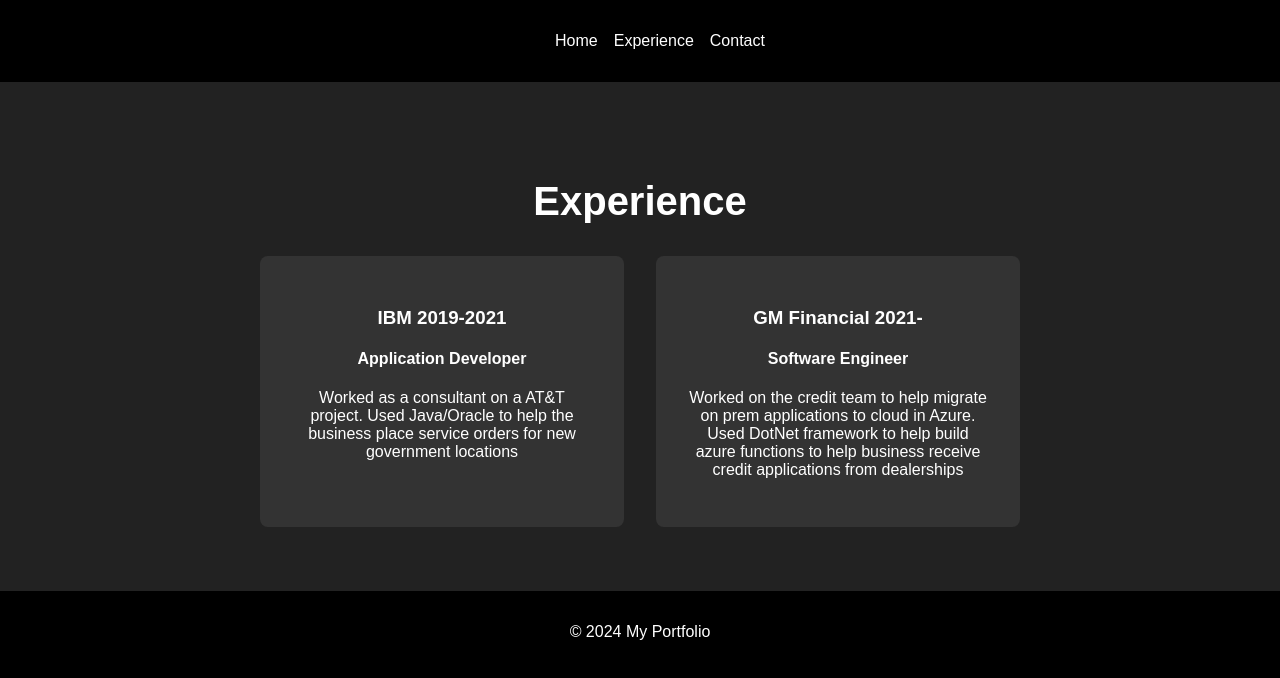
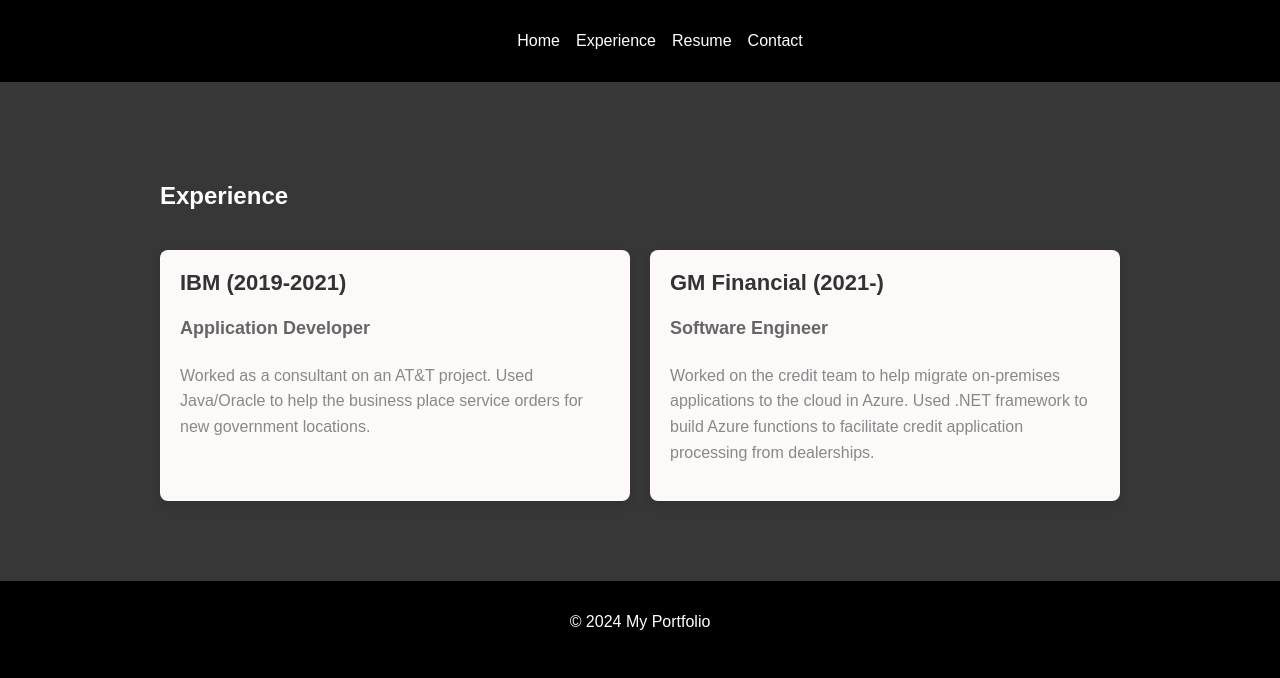
Before and after one commit to edwingomez12/edwingomez12.github.io, a React (Create React App) app: page /projects in a window 1280 px wide. Shown: the top 678 px of the page. Built offline with nearby package versions, Linux system fonts and the light colour scheme.

Commit message:
Change stylings

```diff
--- a/src/components/Header.js
+++ b/src/components/Header.js
@@ -11,6 +11,7 @@
           <ul>
             <li><Link to="/">Home</Link></li>
             <li><Link to="/projects">Experience</Link></li>
+            <li><a href="https://drive.google.com/file/d/1kF_FK0N3_86Yb2D_ujZKn_c9qVK0bJtZ/view?usp=drive_link" target="_blank" rel="noopener noreferrer">Resume</a></li>
             <li><Link to="/contact">Contact</Link></li>
           </ul>
         </nav>
--- a/src/components/Home.css
+++ b/src/components/Home.css
@@ -18,7 +18,12 @@
     background: url('/public/Me.jpeg') no-repeat center center/cover;
     border-radius: 15px;
     box-shadow: 0 4px 30px rgba(0, 0, 0, 0.1);
-    transition: transform 0.3s ease, filter 0.3s ease;
+    transition: transform 0.3s ease, filter 0.3s ease, opacity 1s ease-out; /* Added opacity transition */
+    opacity: 0; /* Start with opacity 0 to create a loading effect */
+  }
+
+  .image.loaded {
+    opacity: 1; /* Fade in the image when loaded */
   }
 
   .image:hover {
--- a/src/components/Home.js
+++ b/src/components/Home.js
@@ -1,12 +1,25 @@
-import React from 'react';
+import React, {useEffect, useState }from 'react';
 import { ReactTyped } from "react-typed";
+
 import './Home.css';
 
+
 const Home = () => {
+
+    const [imageLoaded, setImageLoaded] = useState(false);
+
+  useEffect(() => {
+    const img = new Image();
+    img.onload = () => {
+      setImageLoaded(true);
+    };
+    img.src = '/Me.jpeg'; // Replace with your actual image URL
+  }, []);
+
   return (
     <section className="home">
       <div className="left-side">
-        <div className="image"></div>
+      <div className={`image ${imageLoaded ? 'loaded' : ''}`} style={{ backgroundImage: `url('/Me.jpeg')` }}></div>
       </div>
       <div className="right-side">
         <div className="content">
--- a/src/components/Projects.css
+++ b/src/components/Projects.css
@@ -1,24 +1,48 @@
 .projects {
-    background-color: #222;
-    color: #fff;
-    padding: 4rem 2rem;
-    text-align: center;
+  padding: 80px 0;
+  background-color: #383737; /* Light background color */
 }
 
-  .projects h2 {
-    font-size: 2.5rem;
-    margin-bottom: 2rem;
+.container {
+  max-width: 960px;
+  margin: 0 auto;
+  padding: 0 15px;
 }
 
 .project-list {
-    display: flex;
-    gap: 2rem;
-    justify-content: center;
+  display: grid;
+  grid-template-columns: repeat(auto-fit, minmax(300px, 1fr));
+  grid-gap: 20px;
+  margin-top: 40px;
 }
 
 .project-item {
-    background-color: #333;
-    padding: 2rem;
+  background-color: #fdf9f9;
+  padding: 20px;
   border-radius: 8px;
-    width: 300px;
+  box-shadow: 0 4px 10px rgba(0, 0, 0, 0.1);
+  transition: transform 0.3s ease, box-shadow 0.3s ease;
 }
+
+.project-item:hover {
+  transform: translateY(-5px);
+  box-shadow: 0 8px 20px rgba(0, 0, 0, 0.2);
+}
+
+.project-item h3 {
+  margin-top: 0;
+  font-size: 22px;
+  color: #333;
+}
+
+.project-item h4 {
+  margin-top: 10px;
+  font-size: 18px;
+  color: #666;
+}
+
+.project-item p {
+  font-size: 16px;
+  line-height: 1.6;
+  color: #888;
+}
--- a/src/components/Projects.js
+++ b/src/components/Projects.js
@@ -1,5 +1,5 @@
 import React from 'react';
-import './Projects.css';
+import './Projects.css'; // Make sure you have your CSS file set up for styling
 
 const Projects = () => {
   return (
@@ -8,19 +8,14 @@
         <h2>Experience</h2>
         <div className="project-list">
           <div className="project-item">
-            <h3>IBM 2019-2021</h3>
+            <h3>IBM (2019-2021)</h3>
             <h4>Application Developer</h4>
-            <p>Worked as a consultant on a AT&T project. Used Java/Oracle to help
-              the business place service orders for new government locations
-            </p>
+            <p>Worked as a consultant on an AT&T project. Used Java/Oracle to help the business place service orders for new government locations.</p>
           </div>
           <div className="project-item">
-            <h3>GM Financial 2021-</h3>
+            <h3>GM Financial (2021-)</h3>
             <h4>Software Engineer</h4>
-            <p>Worked on the credit team to help migrate on prem applications to cloud in Azure.
-              Used DotNet framework to help build azure functions to help business receive credit applications from
-              dealerships
-            </p>
+            <p>Worked on the credit team to help migrate on-premises applications to the cloud in Azure. Used .NET framework to build Azure functions to facilitate credit application processing from dealerships.</p>
           </div>
         </div>
       </div>
```
Lines whose indentation alone changed are shown as unchanged.
